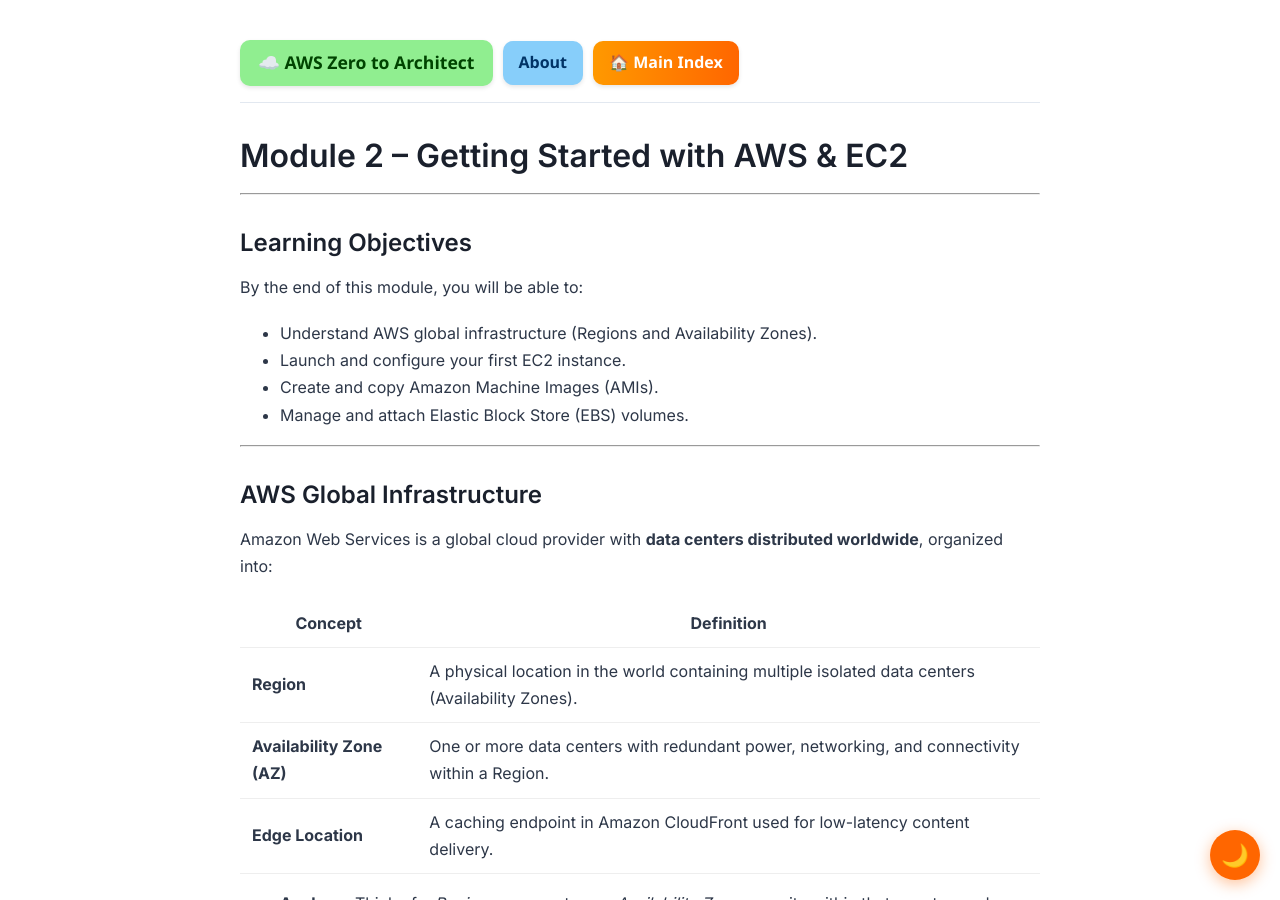
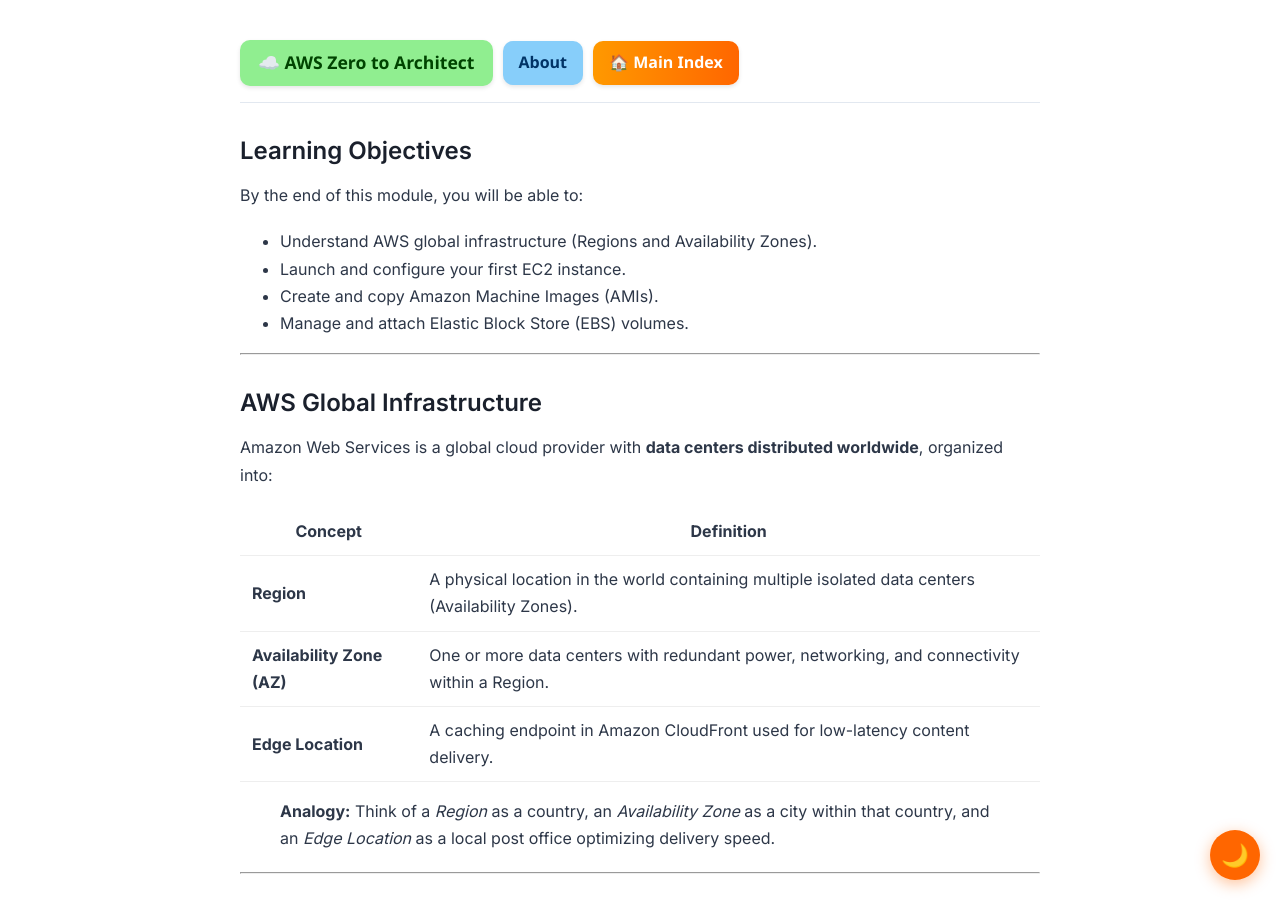
Before and after one commit to asiandevs/aws-zero-to-architect-blog, a Jekyll site: the page built from _posts/2025-10-29-module2-getting-started-with-aws-and-ec2.md, in a window 1280 px wide and 900 px high. Built offline with Jekyll 4.4.1, drawn with Linux system fonts in a browser that asks for light colours; our own code applies the rules of GitHub Pages for plain Markdown files.

Commit message:
Remove module title from AWS & EC2 post
Removed the module title from the markdown file.

```diff
--- a/_posts/2025-10-29-module2-getting-started-with-aws-and-ec2.md
+++ b/_posts/2025-10-29-module2-getting-started-with-aws-and-ec2.md
@@ -5,10 +5,6 @@ categories: aws ec2 compute
 tags: ec2 ami launch-template autoscaling
 image: /assets/images/ec2.jpg
 description: "EC2 instances, AMIs, EBS, and key pair management."
----
-
-#  Module 2 – Getting Started with AWS & EC2
-
 ---
 
 ##  Learning Objectives
```
